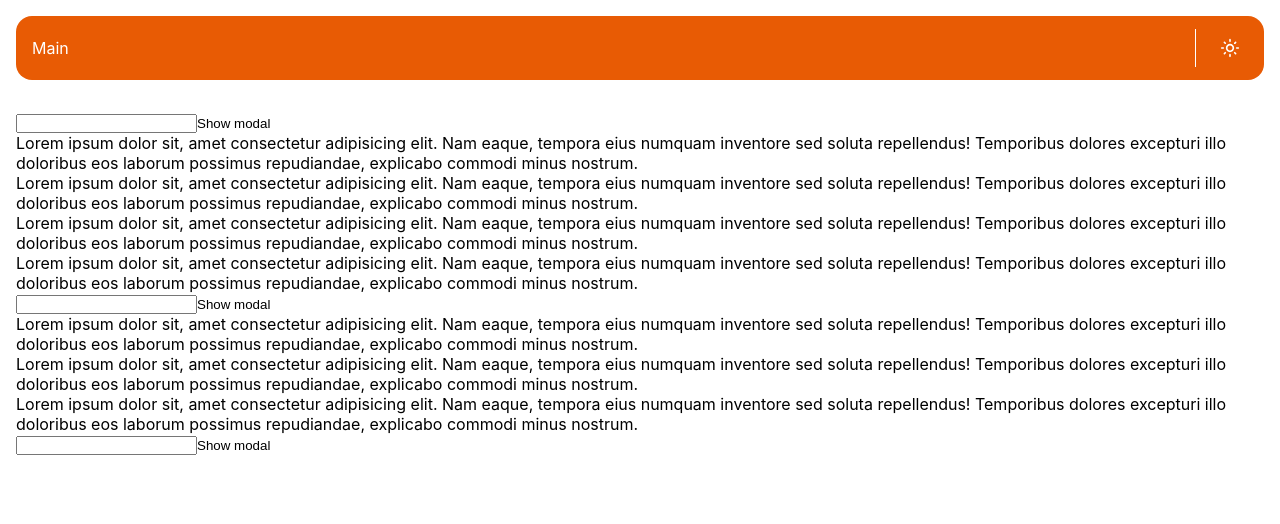
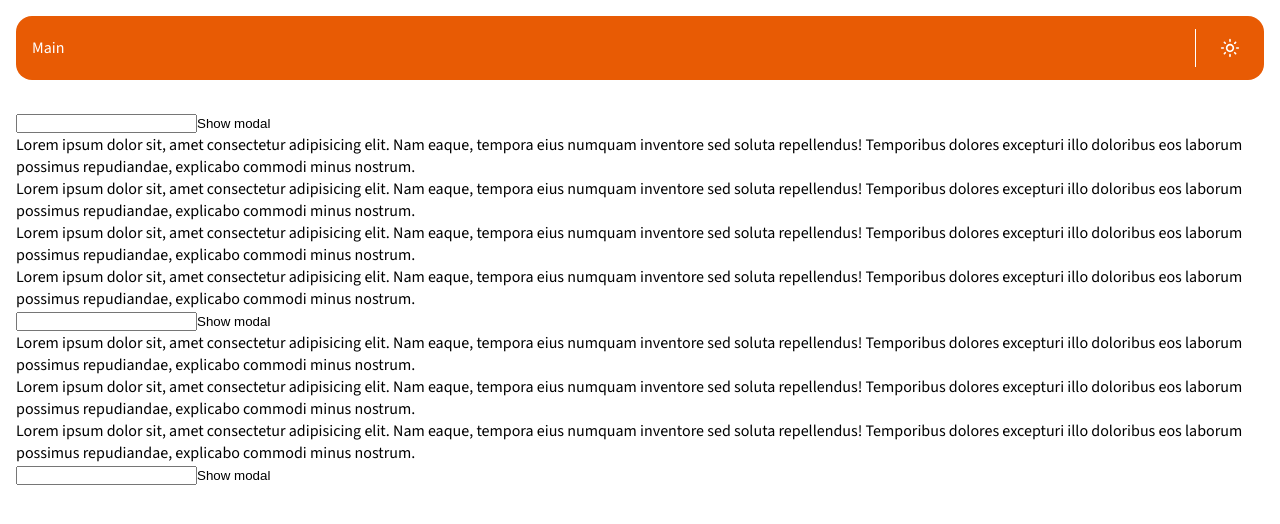
Before and after one commit to qroll/roll-web-lab, a Next.js app: page /modal in a window 1280 px wide. Shown: the top 524 px of the page. Built offline with nearby package versions, Linux system fonts and the light colour scheme.

Commit message:
Set up fonts

```diff
--- a/src/pages/_app.tsx
+++ b/src/pages/_app.tsx
@@ -1,12 +1,20 @@
 import "../styles/globals.css";
+import localFont from "@next/font/local";
 import type { AppProps } from "next/app";
 import { ThemeSelector } from "../modules/theme/theme-selector";
 import Navbar from "../modules/navbar/navbar";
+
+const font = localFont({ src: "../../assets/SourceSans3-VariableFont_wght.ttf", weight: "100 900" });
 
 function MyApp({ Component, pageProps }: AppProps) {
   return (
     <ThemeSelector>
       <Navbar />
+      <style jsx global>{`
+        :root {
+          --font-base: ${font.style.fontFamily};
+        }
+      `}</style>
       <Component {...pageProps} />
     </ThemeSelector>
   );
--- a/src/styles/globals.css
+++ b/src/styles/globals.css
@@ -2,8 +2,7 @@ html,
 body {
   padding: 0;
   margin: 0;
-  font-family: -apple-system, BlinkMacSystemFont, Segoe UI, Roboto, Oxygen,
-    Ubuntu, Cantarell, Fira Sans, Droid Sans, Helvetica Neue, sans-serif;
+  font-family: var(--font-base);
 }
 
 a {
@@ -21,3 +20,7 @@ button {
   background-color: transparent;
   border: none;
 }
+
+h1, h2, h3, h4, h5, h6, p, span {
+  font-weight: inherit;
+}
```
Also changed, not shown: assets/SourceSans3-VariableFont_wght.ttf (added).
